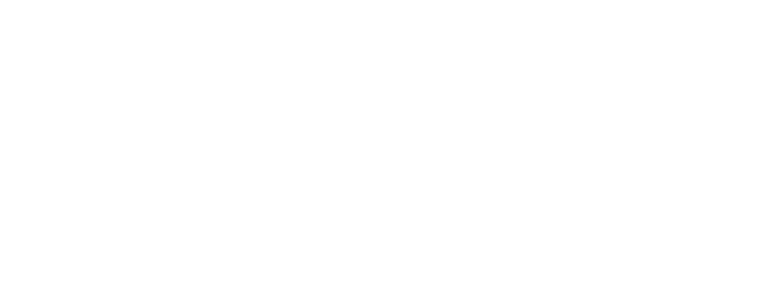
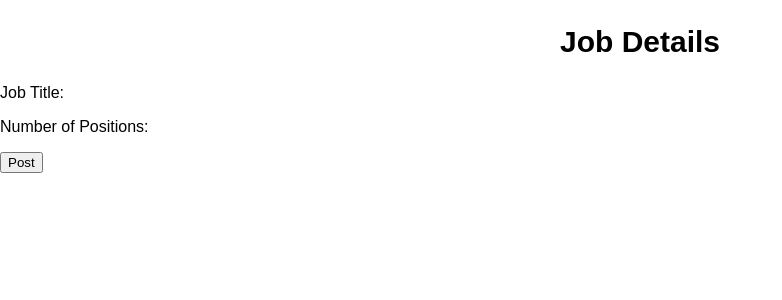
Before and after one commit to Rehanashaik2427/job-portal, a React (Create React App) app: page /job-details in a window 1280 px wide. Shown: the top 300 px of the page, without its empty margins (0-782 px from the left). Built offline with nearby package versions, Linux system fonts and the light colour scheme.

Commit message:
commit original

```diff
--- a/src/App.js
+++ b/src/App.js
@@ -32,6 +32,7 @@ import HrRegistrationSuccessMsg from './Dashboards/HrDashboardpages/HrRegistrati
 import HrSignin from './Dashboards/HrDashboardpages/HrSignin';
 import JobAdded from './Dashboards/HrDashboardpages/JobAddSuccessful';
 import Jobs from './Dashboards/HrDashboardpages/Jobs';
+import JodDetails from './Dashboards/HrDashboardpages/JodDetails';
 import Others from './Dashboards/HrDashboardpages/Others';
 import People from './Dashboards/HrDashboardpages/People';
 import PostedJobs from './Dashboards/HrDashboardpages/PostedJobs';
@@ -102,6 +103,7 @@ const App = () => {
           <Route path="/addJob" component={AddJob}/>
           <Route path="/jodAddSuccess" component={JobAdded}/>
           <Route path='/others' component={Others} />
+          <Route path='/job-details' component={JodDetails} />
         </Switch>
       </BrowserRouter>
     </div>
--- a/src/Dashboards/HrDashboardpages/AddJob.js
+++ b/src/Dashboards/HrDashboardpages/AddJob.js
@@ -1,21 +1,40 @@
 import React, { useState } from 'react';
+import { useHistory } from 'react-router-dom/cjs/react-router-dom';
+import Eligible from './Eligibile';
 import JobTitles from './JobTitles';
 import JobType from './JobType';
 import Others from './Others';
 import RequirementsAndSkills from './RequirementsAndSkills';
+import Salary from './Salary';
 import SetLocation from './SetLocation';
+
 const AddJob = () => {
   const [step, setStep] = useState(1);
   const [jobTitle, setJobTitle] = useState('');
+  const [jobDetails, setJobDetails] = useState({
+    jobTitle: JobTitles,
+    requirementsAndSkills: RequirementsAndSkills,
+    jobType:JobType,
+    location: Location,
+    Eligible:Eligible,
+    salary: Salary,
+    others:Others
+  });
+  const history = useHistory();
 
-  const handleAddJob = (jobDetails) => {
+  const handleAddJob = (newJobDetails) => {
+
+    setJobDetails({ ...jobDetails, ...newJobDetails });
     // Add your job submission logic here, potentially using an API call
-    console.log("Job details:", jobDetails);
+    console.log("Final Job Details:", JSON.stringify(jobDetails));
+
+    // Navigate to JobDetails with job details as JSON string
+    history.push('/job-details', JSON.stringify(jobDetails));
   };
   const handleSubmit = (e) => {
     e.preventDefault();
     // Handle form submission logic here
-    console.log('Job details:', { jobTitle });
+    console.log('Job details:', jobTitle);
     // Reset form fields after submission
     setJobTitle('');
     // Move to the next step after form submission
@@ -28,25 +47,13 @@ const AddJob = () => {
     setStep(2);
   };
 
-
-  const handleBack = () => {
-    setStep(step - 1); // Go back a step in the parent component
-  };
-
-  const handleNext = () => {
-    setStep(step + 1); // Move to the next step in the parent component
-  };
-
-
   return (
     <div className="add-job-container">
       {step === 1 && (
         <div className='job-post-details'>
           <form onSubmit={handleSubmit}>
             <JobTitles onSelect={handleJobTitleSelect} />
-            <div className='footer-buttons'>
-
-            </div>
+            {/* Include other job details input fields */}
           </form>
         </div>
       )}
@@ -57,13 +64,13 @@ const AddJob = () => {
         </div>
       )}
 
-    {step === 3 && (
+      {step === 3 && (
         <div className='job-post-details'>
           <JobType step={step} setStep={setStep} />
           {/* Include other job details input fields */}
         </div>
       )}
-          {step === 3 && (
+      {step === 4 && (
         <div className='job-post-details'>
           <SetLocation step={step} setStep={setStep} />
           {/* Include other job details input fields */}
--- /dev/null
+++ b/src/Dashboards/HrDashboardpages/JodDetails.js
@@ -0,0 +1,28 @@
+import React from 'react';
+
+const JobDetails = ({ jobDetailsStr }) => {
+  // Initialize jobDetails as an empty object
+  let jobDetails = {};
+
+  // Check if jobDetailsStr is a valid JSON string
+  try {
+    jobDetails = JSON.parse(jobDetailsStr) || {};
+  } catch (error) {
+    console.error('Error parsing job details:', error);
+  }
+
+  return (
+    <div className="job-details-container">
+      <h2>Job Details</h2>
+      <p>Job Title: {jobDetails.setjobTitle}</p>
+      {/* Check if jobDetails.others is defined before accessing properties */}
+      {jobDetails.others?.applicationDeadline && (
+        <p>Application Deadline: {jobDetails.others.applicationDeadline}</p>
+      )}
+      <p>Number of Positions: {jobDetails.others?.numberOfPositions}</p>
+      <button>Post</button>
+    </div>
+  );
+};
+
+export default JobDetails;
--- a/src/Dashboards/HrDashboardpages/Others.js
+++ b/src/Dashboards/HrDashboardpages/Others.js
@@ -1,15 +1,14 @@
 import React, { useState } from 'react';
 import DatePicker from 'react-datepicker';
 import 'react-datepicker/dist/react-datepicker.css';
-import { Link } from "react-router-dom";
+import JodDetails from './JodDetails';
 import Salary from './Salary';
 const Others = () => {
     const [selectedDate, setSelectedDate] = useState(null);
     const [positions, setPositions] = useState(0);
+    const [salary, setSalary] = useState('');
+    const [showSuccessMessage, setShowSuccessMessage] = useState(false);
     const [step, setStep] = useState(1);
-    const [salary, setSalary] = useState(false);
-    const [showSuccessMessage, setShowSuccessMessage] = useState(false);
-
     const handleDateChange = (date) => {
         setSelectedDate(date);
     };
@@ -20,25 +19,8 @@ const Others = () => {
 
     const handleSubmit = (e) => {
         e.preventDefault();
-        // Add your form submission logic here, including the selectedDate and positions values
-        console.log("positions", positions);
-        console.log("due date", selectedDate)
-        // Assuming you want to go to step 0 after form submission
-        // Add the job details to the Jobs component
-        // const jobDetails = {
-        //     jobId: 1, // Assuming you have a way to generate a unique job ID
-        //     jobTitle: 'Your Job Title',
-        //     jobType: 'Your Job Type',
-        //     location: 'Your Location',
-        //     requirements: 'Your Requirements',
-        //     eligibility: 'Your Eligibility',
-        //     numberOfPosition: positions,
-        //     salary: 'Your Salary',
-        //     applicationDeadline: selectedDate ? selectedDate.toLocaleDateString() : 'N/A', // Format date if selected
-        // };
-        // addJob(jobDetails);
 
-        setShowSuccessMessage(true); // Show success message
+        //setShowSuccessMessage(true); // Show success message
     };
 
     const handleBack = () => {
@@ -46,6 +28,14 @@ const Others = () => {
         setSalary(true);
     };
 
+    const handleNext = () => {
+        // Log the selected job type as a string
+        console.log(selectedDate);
+        console.log(positions);
+        if (step === 1) {
+          setStep(2); // Move to the next step
+        }
+      };
     return (
         <div>
             {step === 1 && (
@@ -80,23 +70,26 @@ const Others = () => {
                                 />
                             </div>
                         </div>
+
                         <div className='footer-buttons'>
                             <button onClick={handleBack}>Back</button>
+                            <button onClick={handleNext}>Next</button>
                         </div>
 
-                        <div className='post-button' onClick={handleSubmit}>
+                        {/* <div className='post-button' onClick={handleSubmit}>
                             <button type="submit" style={{ backgroundColor: 'skyblue' }}>Post</button>
-                        </div>
+                        </div> */}
                     </div>
-                    {showSuccessMessage && (
+                    {/* {showSuccessMessage && (
                         <div className="success-message">
                             <p>Successfully Posted!</p>
                             <Link to="/post-jobs">Click here to go to dashboard</Link>
                         </div>
-                    )}
+                    )} */}
                 </div>
             )}
 
+            {step === 2 && <JodDetails />}
             {step === 0 && <Salary />}
         </div>
     );
```
